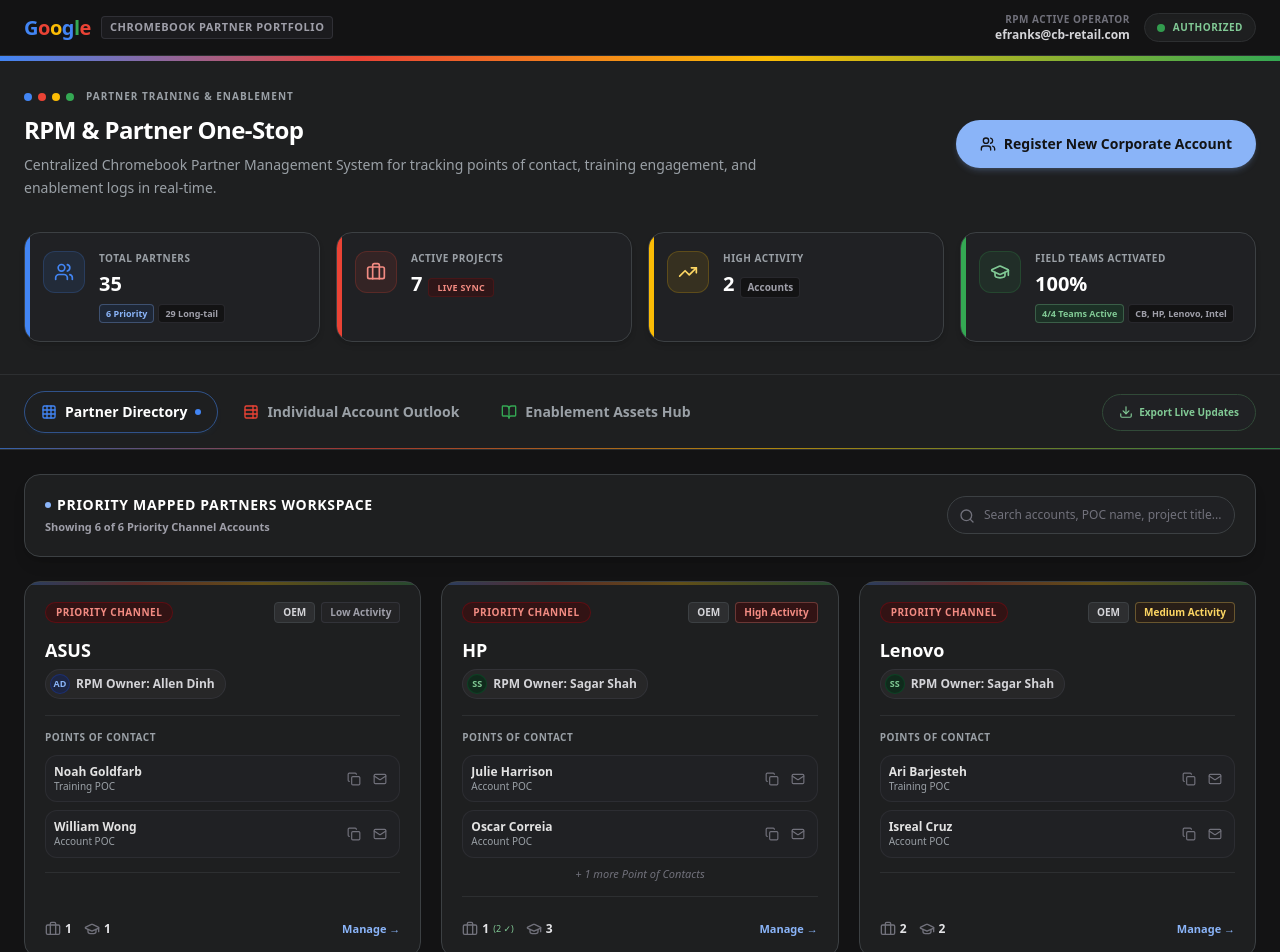
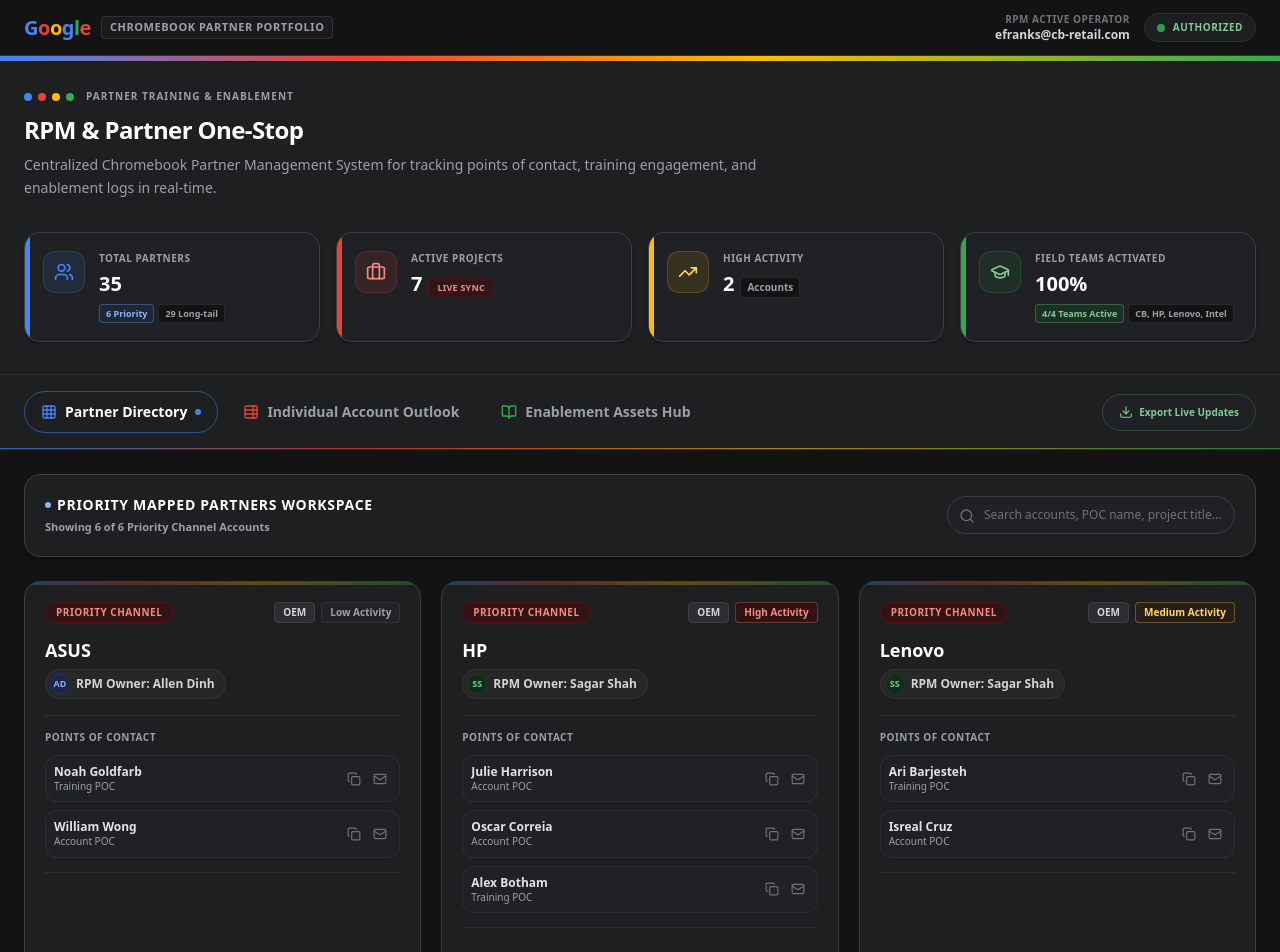
Before and after one commit to efrankschromebookg/Partner-Enablement-Hub, a React (Vite) app: page / in a window 1280 px wide. Shown: the top 952 px of the page. Built offline with nearby package versions, Linux system fonts and the light colour scheme; a web font is replaced by a local one.

Commit message:
feat: update data schema and refine UI components
- Increment localStorage version to v8
- Update RPM Google Drive URLs
- Remove registration button and resource delete actions
- Expand POC display in PartnerCard to show all contacts

```diff
--- a/src/App.tsx
+++ b/src/App.tsx
@@ -34,17 +34,17 @@
 export default function App() {
   // --- Master State Loads ---
   const [partners, setPartners] = useState<Partner[]>(() => {
-    const saved = localStorage.getItem('rpm_partners_v4');
+    const saved = localStorage.getItem('rpm_partners_v8');
     return saved ? JSON.parse(saved) : INITIAL_PARTNERS;
   });
 
   const [rpms, setRpms] = useState<RPM[]>(() => {
-    const saved = localStorage.getItem('rpm_rpms_v4');
+    const saved = localStorage.getItem('rpm_rpms_v8');
     return saved ? JSON.parse(saved) : INITIAL_RPMS;
   });
 
   const [resources, setResources] = useState<TrainingResource[]>(() => {
-    const saved = localStorage.getItem('rpm_resources_v4');
+    const saved = localStorage.getItem('rpm_resources_v8');
     return saved ? JSON.parse(saved) : INITIAL_RESOURCES;
   });
 
@@ -64,15 +64,15 @@
 
   // --- Save Persistence effects ---
   useEffect(() => {
-    localStorage.setItem('rpm_partners_v4', JSON.stringify(partners));
+    localStorage.setItem('rpm_partners_v8', JSON.stringify(partners));
   }, [partners]);
 
   useEffect(() => {
-    localStorage.setItem('rpm_rpms_v4', JSON.stringify(rpms));
+    localStorage.setItem('rpm_rpms_v8', JSON.stringify(rpms));
   }, [rpms]);
 
   useEffect(() => {
-    localStorage.setItem('rpm_resources_v4', JSON.stringify(resources));
+    localStorage.setItem('rpm_resources_v8', JSON.stringify(resources));
   }, [resources]);
 
   // --- State Reset Utility ---
@@ -363,10 +363,11 @@
                               <a
                                 href={rpm.driveUrl}
                                 target="_blank"
+                                rel="noopener noreferrer"
                                 referrerPolicy="no-referrer"
                                 className="inline-flex items-center gap-1.5 text-xs text-zinc-300 font-bold bg-[#202124] border border-zinc-700/80 hover:border-zinc-500 hover:text-white px-3.5 py-1.5 rounded-full transition-all"
                               >
-                                <span className="w-1.5 h-1.5 bg-[#fdd663] rounded-full"></span>
+                                <span className="w-1.5 h-1.5 bg-[#81c995] rounded-full"></span>
                                 <span>Drive Workspace</span>
                                 <ExternalLink className="w-3 h-3 text-zinc-500" />
                               </a>
@@ -378,7 +379,7 @@
                             {rpmPriorityPartners.length > 0 ? (
                               <div className="space-y-3.5">
                                 {rpmPriorityPartners.map(p => {
-                                  const pendingProjects = p.projects.filter(proj => proj.status !== 'Completed');
+                                  const allProjects = p.projects;
                                   return (
                                     <div
                                       key={p.id}
@@ -414,13 +415,13 @@
                                       )}
 
                                       {/* Projects embedded list */}
-                                      {pendingProjects.length > 0 && (
+                                      {allProjects.length > 0 && (
                                         <div className="mt-3 pt-3 border-t border-[#2e3033]">
                                           <span className="text-[9px] tracking-normal uppercase font-bold text-[#81c995] block mb-1.5">
-                                            Live Alignments ({pendingProjects.length})
+                                            Live Assignments &amp; Initiatives ({allProjects.length})
                                           </span>
                                           <ul className="space-y-1">
-                                            {pendingProjects.map(proj => (
+                                            {allProjects.map(proj => (
                                               <li key={proj.id} className="text-xs text-zinc-300 flex items-center gap-1.5 truncate font-semibold">
                                                 <span className={`w-1.5 h-1.5 rounded-full ${
                                                   proj.status === 'Completed' ? 'bg-[#81c995]' :
--- a/src/components/EnablementHub.tsx
+++ b/src/components/EnablementHub.tsx
@@ -236,15 +236,6 @@
               </span>
 
               <div className="flex items-center gap-1">
-                <button
-                  type="button"
-                  onClick={() => onDeleteResource(res.id)}
-                  className="p-1.5 hover:bg-red-950/30 text-zinc-500 hover:text-[#f28b82] rounded-full transition-colors"
-                  title="Remove catalog listing"
-                >
-                  <Trash2 className="w-4 h-4" />
-                </button>
-
                 <a
                   href={res.url}
                   target="_blank"
--- a/src/components/Header.tsx
+++ b/src/components/Header.tsx
@@ -90,16 +90,6 @@
               </p>
             </div>
 
-            <div className="flex items-center gap-3 shrink-0">
-              <button
-                id="add-partner-btn"
-                onClick={onAddPartner}
-                className="inline-flex items-center justify-center gap-2 bg-[#8ab4f8] hover:bg-[#a8c7fa] text-[#131314] font-black text-xs md:text-sm px-6 py-3.5 rounded-full transition-all shadow-md shadow-[rgba(138,180,248,0.2)] hover:scale-[1.015] active:scale-95 cursor-pointer"
-              >
-                <Users className="w-4 h-4 shrink-0" />
-                <span>Register New Corporate Account</span>
-              </button>
-            </div>
           </div>
 
           {/* KPI Grid - Beautifully mapped in Chromebook Rainbow Cycle Order */}
--- a/src/components/PartnerCard.tsx
+++ b/src/components/PartnerCard.tsx
@@ -95,7 +95,7 @@
 
           {partner.pocs.length > 0 ? (
             <div className="space-y-2">
-              {partner.pocs.slice(0, 2).map((poc, idx) => (
+              {partner.pocs.map((poc, idx) => (
                 <div key={idx} className="flex items-center justify-between gap-2 text-xs bg-[#202124] p-2 rounded-xl border border-zinc-700/40">
                   <div className="truncate max-w-[155px]">
                     <span className="font-bold text-[#e3e3e3] block truncate">{poc.name}</span>
@@ -121,11 +121,6 @@
                   </div>
                 </div>
               ))}
-              {partner.pocs.length > 2 && (
-                <p className="text-[11px] text-zinc-500 italic text-center font-medium">
-                  + {partner.pocs.length - 2} more Point of Contacts
-                </p>
-              )}
             </div>
           ) : (
             <p className="text-xs font-medium text-zinc-400 italic bg-[#202124] p-2 rounded-xl border border-zinc-800">
--- a/src/data.ts
+++ b/src/data.ts
@@ -4,7 +4,7 @@
   {
     "id": "allen-dinh",
     "name": "Allen Dinh",
-    "driveUrl": "https://drive.google.com/drive/folders/allen-dinh-records",
+    "driveUrl": "https://drive.google.com/drive/folders/1-_rk3lUp_N1Z8VeE_q_9uWJAtRcSEiI9?usp=drive_link",
     "email": "adinh@google.com",
     "priorityPartners": [
       "ASUS"
@@ -25,7 +25,7 @@
   {
     "id": "sagar-shah",
     "name": "Sagar Shah",
-    "driveUrl": "https://drive.google.com/drive/folders/sagar-shah-records",
+    "driveUrl": "https://drive.google.com/drive/folders/1n7nbuV9qzHT6JJLNS4PRZptuBdTuNTKc?usp=drive_link",
     "email": "sshah@google.com",
     "priorityPartners": [
       "HP",
@@ -46,7 +46,7 @@
   {
     "id": "kelly-granchalek",
     "name": "Kelly Granchalek",
-    "driveUrl": "https://drive.google.com/drive/folders/kelly-granchalek-records",
+    "driveUrl": "https://drive.google.com/drive/folders/1oNAdVSb_9g3k-ZqrEy94-_oH-ucnYz1v?usp=drive_link",
     "email": "kgranchalek@google.com",
     "priorityPartners": [
       "Acer",
@@ -69,7 +69,7 @@
   {
     "id": "ren-laurenceau",
     "name": "Ren Laurenceau",
-    "driveUrl": "https://drive.google.com/drive/folders/ren-laurenceau-records",
+    "driveUrl": "https://drive.google.com/drive/folders/1YxZEcMT6mjGwrCK-cSavsAnMct1wnsOS?usp=drive_link",
     "email": "rlaurenceau@google.com",
     "priorityPartners": [
       "Walmart"
@@ -185,7 +185,8 @@
     "trainingEngagements": [
       "Monthly syncs",
       "HP Connect \"Main Stage\" Facilitation",
-      "HP & Chromebook Advantage Series on Pulse"
+      "HP & Chromebook Advantage Series on Pulse",
+      "Provided B2S FT Content on 05.21.26"
     ],
     "projects": [
       {
@@ -278,7 +279,7 @@
     "rpmId": "kelly-granchalek",
     "tier": "Priority",
     "pocs": [],
-    "rawPocText": "waiting on Kelly",
+    "rawPocText": "TBD",
     "trainingEngagements": [
       "OEM Webinar to Acer team on 05.14.26"
     ],
@@ -674,8 +675,8 @@
     "id": "res-library",
     "name": "[EXT] Training Resources Library",
     "type": "Library",
-    "url": "https://docs.google.com/spreadsheets/d/mock-trix-resources",
-    "lastUpdated": "May 8th",
+    "url": "https://sites.google.com/google.com/partner-training-resources/home",
+    "lastUpdated": "June 3rd",
     "status": "Updated",
     "audience": "External Shared",
     "description": "Central trix repository featuring shared enablement models and training resources."
@@ -684,9 +685,9 @@
     "id": "res-oem-deck",
     "name": "OEM/SoC Webinar Deck",
     "type": "Deck",
-    "url": "https://docs.google.com/presentation/d/mock-oem-soc-webinar-deck",
-    "lastUpdated": "WIP",
-    "status": "WIP",
+    "url": "https://docs.google.com/presentation/d/1gvAl5rHBWCJSEQIoOfxRTJTG48vTXftJLMYmEYIamh4/edit?usp=sharing",
+    "lastUpdated": "June 1",
+    "status": "FINAL",
     "audience": "External Shared",
     "description": "Webinar slides highlighting OEM integrations and SoC platform benefits."
   },
@@ -694,7 +695,7 @@
     "id": "res-strategy-deck",
     "name": "Partner Training Strategy Deck",
     "type": "Deck",
-    "url": "https://docs.google.com/presentation/d/mock-partner-training-strategy-deck",
+    "url": "https://docs.google.com/presentation/d/1hpIT_T-92P13pgmoWFAzQfiPwk6feIXPu7CGg5XiVGQ/edit?usp=sharing&resourcekey=0-fc0hhWfxUGxqyV9g1DEFkQ",
     "lastUpdated": "May 1st",
     "status": "FINAL",
     "audience": "Internal Only",
```
